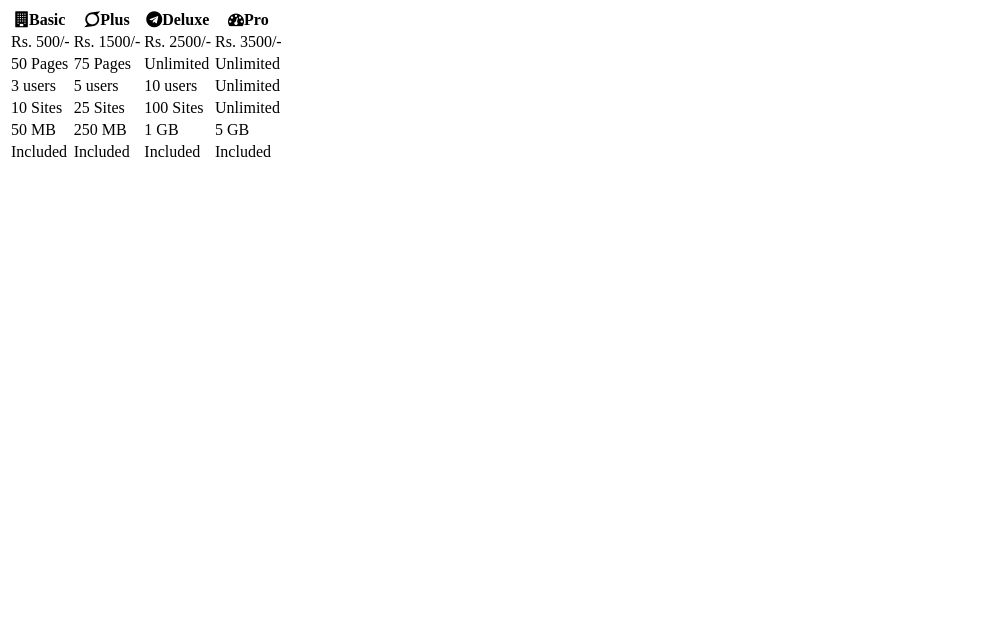
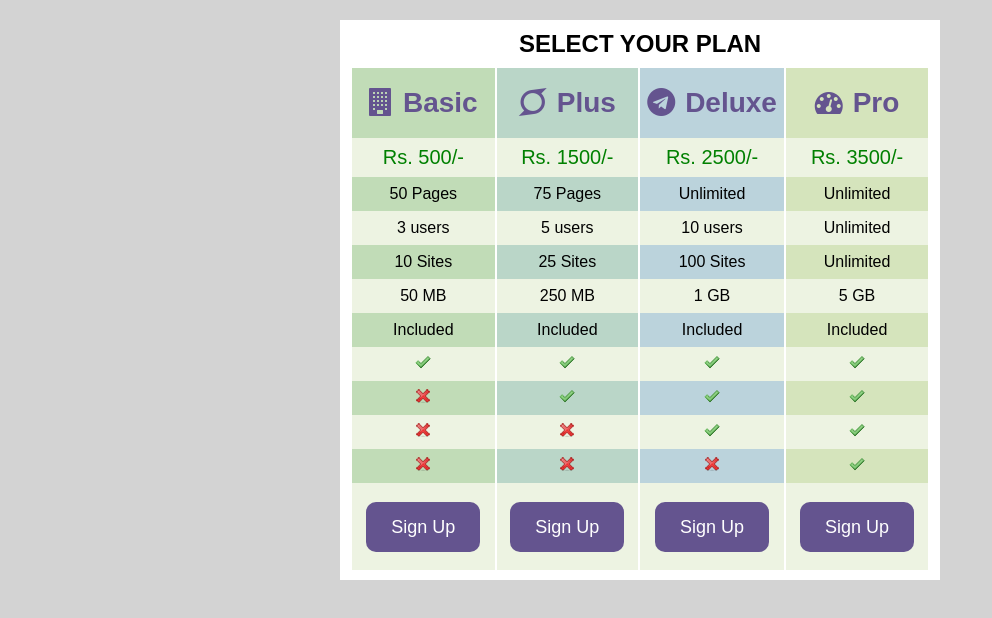
Before and after one commit to Jaya-Shukla-cs/FullStack-1, a plain HTML site: page Practicals/Practical-12.html in a window 1280 px wide. Shown: the whole page, without its empty margins (0-992 px from the left). Drawn offline with Linux system fonts and the light colour scheme.

Commit message:
Practical

```diff
--- a/Practicals/Practical-12.html
+++ b/Practicals/Practical-12.html
@@ -5,11 +5,94 @@
     <meta name="viewport" content="width=device-width, initial-scale=1.0">
     <link rel="stylesheet" href="https://stackpath.bootstrapcdn.com/font-awesome/4.7.0/css/font-awesome.min.css" >
     <title>Practical-12</title>
+    <style>
+        * {
+            padding: 0;
+            margin: 0;
+            box-sizing: border-box;
+            font-family: Arial, Helvetica, sans-serif;
+        }
+        body{
+            min-width: 100%;
+            background-color: lightgrey;
+        }
+        .wrapper{
+            width: 600px;
+            background-color: #fff;
+            padding: 10px;
+            margin: 20px auto;
+        }
+        .custom-Table{
+            width: 100%;
+            margin: 0 auto;
+            border-collapse: collapse;
+        }
+        .basic{
+            background-color: #c1dcb7;
+        }
+        .plus{
+            background-color: #bad6c8;
+        }
+        .deluxe{
+            background-color: #bbd3dc;
+        }
+        .pro{
+            background-color: #d5e4bc;
+        }
+        .custom-Table td, .custom-Table th{
+            width: 150px;
+            padding: 8px 5px;
+            text-align: center;
+            border-right: 2px solid white;
+            border-left: 2px solid white;
+        }
+        .custom-Table th{
+            height: 70px;
+            color: #64548f;
+            font-size: 28px;
+        }
+        i{
+            font-size: 28px;
+            color: #64548f;
+            margin-right: 10px;
+        }
+        tbody tr:nth-child(odd) , tfoot tr:nth-child(odd){
+            background-color: #edf3e2;
+        }
+        tfoot tr{
+            line-height: 70px;
+        }
+        a{
+            text-decoration: none;
+            background-color: #64548f;
+            padding: 15px 25px;
+            color: white;
+            border-radius: 10px;
+            font-size: 18px;
+            vertical-align: middle;
+        }
+        a:hover{
+            background-color: red;
+        }
+        h2{
+            text-align: center;
+            text-transform: uppercase;
+            margin-bottom: 10px;
+        }
+        tbody tr:first-child td{
+            font-size: 20px;
+            color: green;
+        }
+    </style>
 </head>
 <body>
     <div class="wrapper">
-        <div class="custom-Table">
-            <table>
+        <h2>Select Your Plan</h2>
+            <table class="custom-Table">
+                <colgroup class="basic"></colgroup>
+                <colgroup class="plus"></colgroup>
+                <colgroup class="deluxe"></colgroup>
+                <colgroup class="pro"></colgroup>
                 <thead>
                     <tr>
                         <th><i class="fa fa-building"></i>Basic</th>
@@ -56,11 +139,39 @@
                         <td>Included</td>
                     </tr>
                     <tr>
-
+                        <td><img src="../Image/icon-check.png" alt=""></td>
+                        <td><img src="../Image/icon-check.png" alt=""></td>
+                        <td><img src="../Image/icon-check.png" alt=""></td>
+                        <td><img src="../Image/icon-check.png" alt=""></td>
+                    </tr>
+                    <tr>
+                        <td><img src="../Image/icon-x.png" alt=""></td>
+                        <td><img src="../Image/icon-check.png" alt=""></td>
+                        <td><img src="../Image/icon-check.png" alt=""></td>
+                        <td><img src="../Image/icon-check.png" alt=""></td>
+                    </tr>
+                    <tr>
+                        <td><img src="../Image/icon-x.png" alt=""></td>
+                        <td><img src="../Image/icon-x.png" alt=""></td>
+                        <td><img src="../Image/icon-check.png" alt=""></td>
+                        <td><img src="../Image/icon-check.png" alt=""></td>
+                    </tr>
+                    <tr>
+                        <td><img src="../Image/icon-x.png" alt=""></td>
+                        <td><img src="../Image/icon-x.png" alt=""></td>
+                        <td><img src="../Image/icon-x.png" alt=""></td>
+                        <td><img src="../Image/icon-check.png" alt=""></td>
                     </tr>
                 </tbody>
+                <tfoot>
+                    <tr>
+                        <td><a href="#">Sign Up</a></td>
+                        <td><a href="#">Sign Up</a></td>
+                        <td><a href="#">Sign Up</a></td>
+                        <td><a href="#">Sign Up</a></td>
+                    </tr>
+                </tfoot>
             </table>
-        </div>
     </div>
 </body>
 </html>
```
